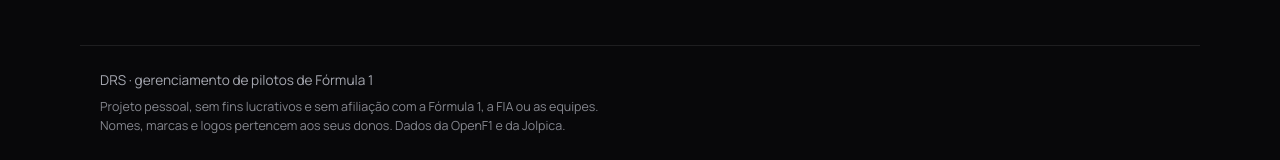
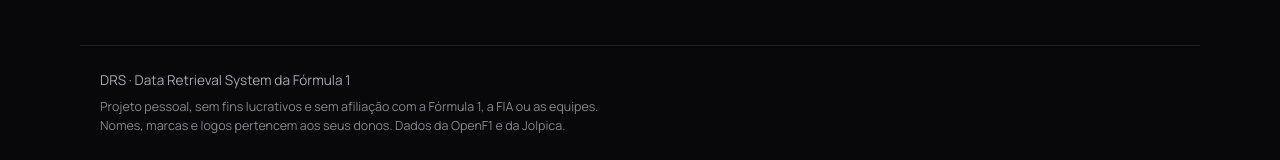
Before and after one commit to mtepeaceful/DRS, a React (Vite) app in the folder apps/web/: page / in a window 1280 px wide. Shown: the part 341-501 px from the top of the page. Built offline with nearby package versions, Linux system fonts and the light colour scheme; no server answers.

Commit message:
docs: apresenta o DRS como Data Retrieval System

```diff
--- a/apps/web/index.html
+++ b/apps/web/index.html
@@ -4,7 +4,11 @@
         <meta charset="UTF-8" />
         <meta name="viewport" content="width=device-width, initial-scale=1.0" />
         <meta name="theme-color" content="#0a0a0a" />
-        <title>DRS</title>
+        <meta
+            name="description"
+            content="Data Retrieval System da Fórmula 1: temporada atual, resultados, comparação de pilotos e a história desde 1950."
+        />
+        <title>DRS · Data Retrieval System</title>
         <link rel="preconnect" href="https://fonts.googleapis.com" />
         <link rel="preconnect" href="https://fonts.gstatic.com" crossorigin />
         <link
--- a/apps/web/src/shared/ui/Layout.tsx
+++ b/apps/web/src/shared/ui/Layout.tsx
@@ -63,7 +63,7 @@ export function Layout() {
       </main>
 
       <footer className={styles.rodape}>
-        <p>DRS · gerenciamento de pilotos de Fórmula 1</p>
+        <p>DRS · Data Retrieval System da Fórmula 1</p>
         <p className={styles.aviso}>
           Projeto pessoal, sem fins lucrativos e sem afiliação com a Fórmula 1, a FIA ou as equipes.
           Nomes, marcas e logos pertencem aos seus donos. Dados da OpenF1 e da Jolpica.
```
Also changed, not shown: 1 other file (tests, documents, lock files or other folders).
